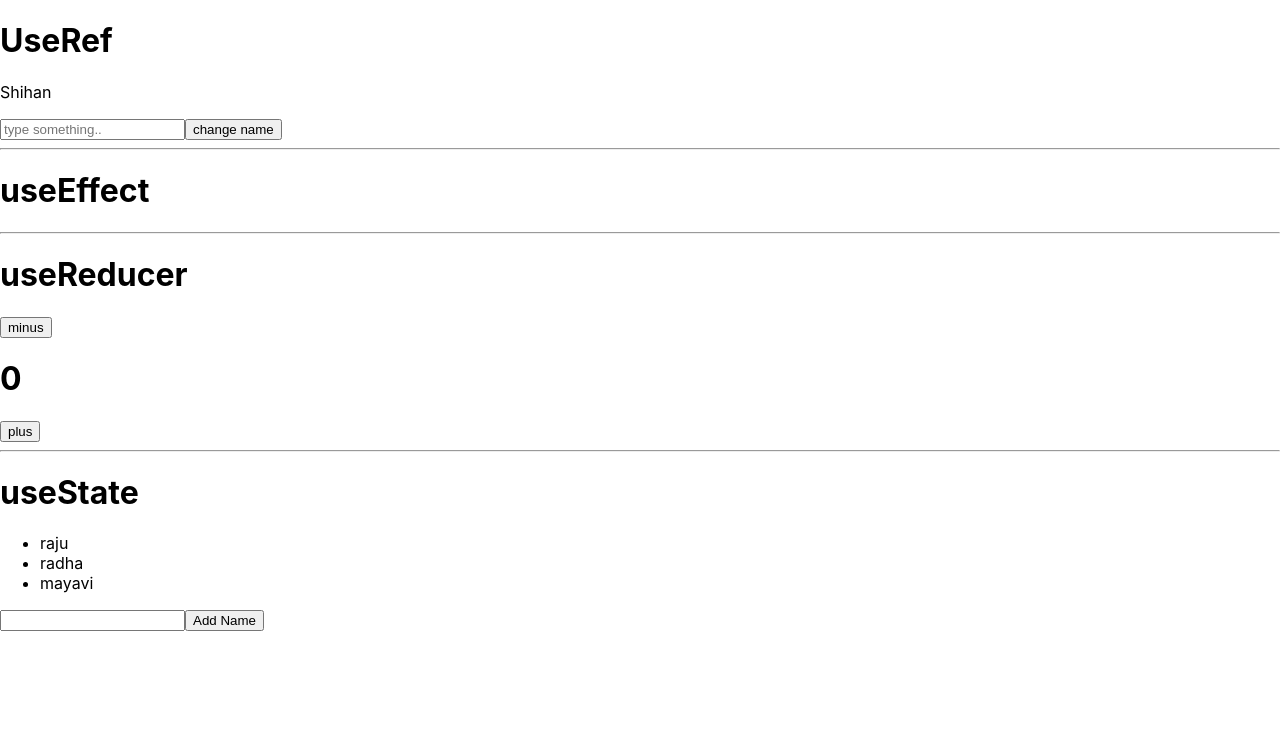
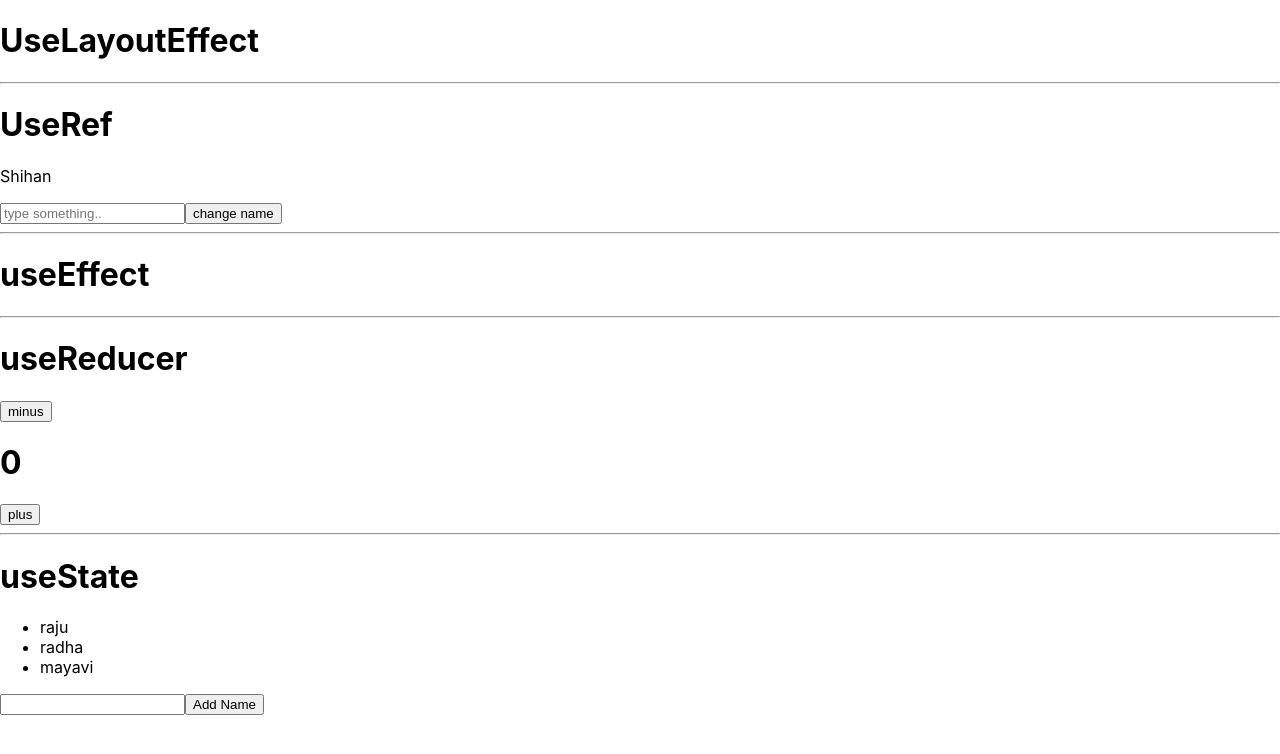
Before and after one commit to SHIHANSYED/react-hooks, a React (Create React App) app: page / in a window 1280 px wide. Shown: the top 754 px of the page. Built offline with nearby package versions, Linux system fonts and the light colour scheme.

Commit message:
useLayoutEffect

```diff
--- a/src/App.js
+++ b/src/App.js
@@ -1,6 +1,7 @@
 
 import './App.css';
 import { UseEffect } from './UseEffect';
+import { UseLayoutEffect } from './UseLayoutEffect';
 import { UseReducer } from './UseReducer';
 import { UseRef } from './UseRef';
 import UseState from './UseState';
@@ -10,6 +11,8 @@ function App() {
 
 return(
   <div>
+  <UseLayoutEffect/>
+    <hr/>
   <UseRef/>
   <hr/>
    <UseEffect/>
--- /dev/null
+++ b/src/UseLayoutEffect.js
@@ -0,0 +1,24 @@
+import React, { useEffect, useLayoutEffect } from 'react'
+
+export const UseLayoutEffect = () => {
+
+{/* useLayoutEffect same as useEffect
+    useLayoutEffect call first before rendering, useffect after first rendering  */}
+    useEffect(()=>{
+        console.log("hi from useEffect ");
+    })
+useLayoutEffect(()=>{
+    console.log("hi from useLayoutEffectt..");
+},[])
+
+  return (
+    <>
+    <h1>UseLayoutEffect</h1>
+
+
+
+
+
+    </>
+  )
+}
```
